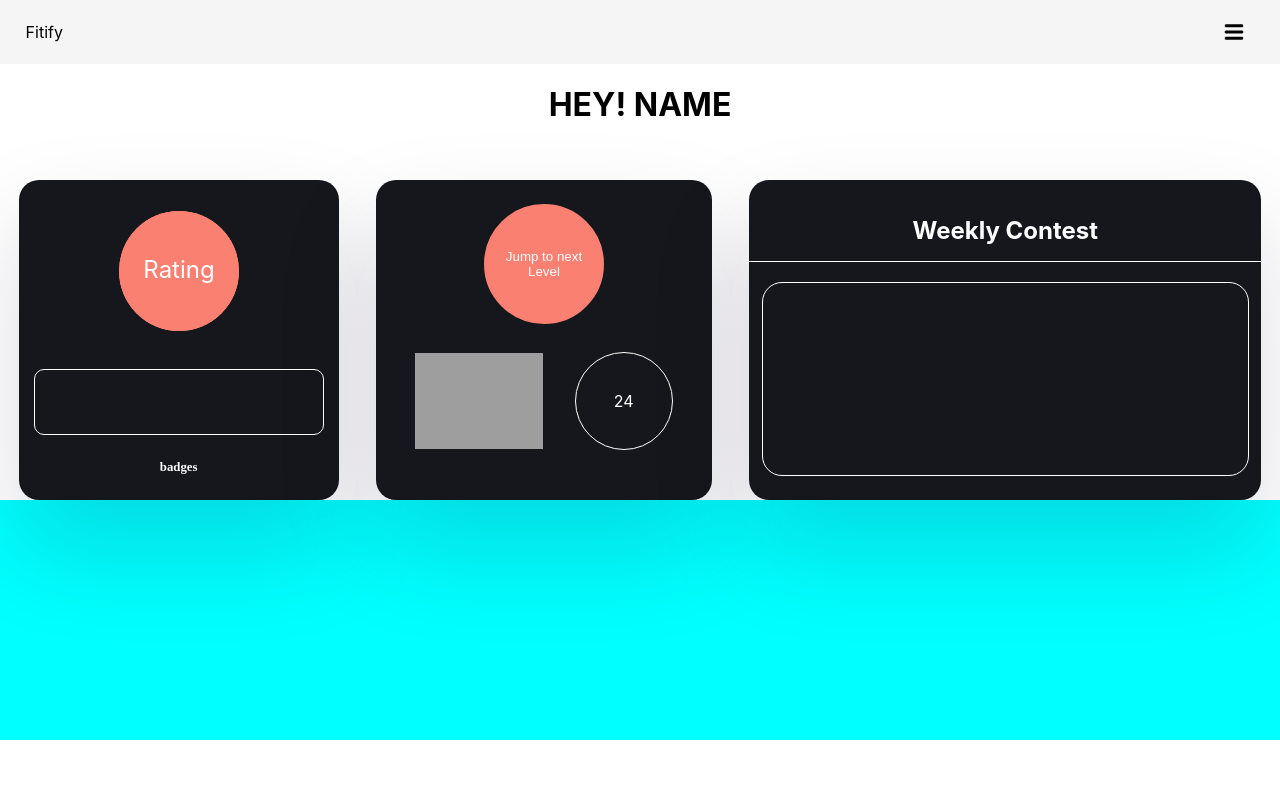
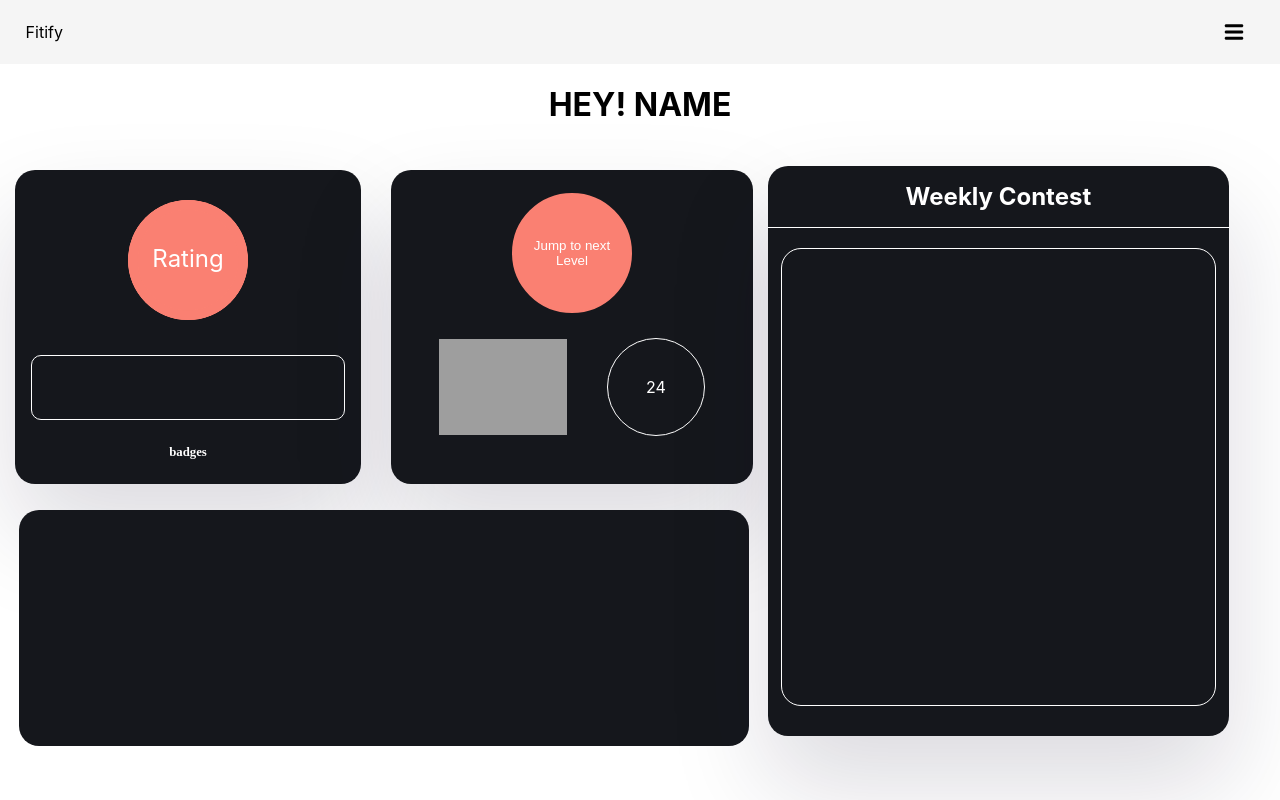
Before and after one commit to dsd739/fitness, a React (Create React App) app: page / in a window 1280 px wide. Built offline with nearby package versions, Linux system fonts and the light colour scheme; grey boxes are pictures that could not be loaded.

Commit message:
modified:   src/Styling/DashBoard.css 	modified:   src/components/DashBoard.jsx

```diff
--- a/src/Styling/DashBoard.css
+++ b/src/Styling/DashBoard.css
@@ -36,17 +36,27 @@
     fill: white;
 }
 
+.main{
+    display: flex;
+    height: 75vh;
+    width: 100%;
+}
+.dashboard .first{
+    display: flex;
+    flex-direction: column;
+    width: 60%;
+}
 .dashboard .sec1{
     height: 40vh;
     width: 100%;
     display: flex;
     /* background-color: salmon; */
     justify-content: space-around;
-    margin-top: 7vh;
+    margin-top: 3vh;
 }
 
 .dashboard .sec1 .sec1_1{
-    width: 25%;
+    width: 45%;
     height: 100%;
     /* background-color: powderblue; */
     display: flex;
@@ -117,7 +127,7 @@
 
 .dashboard .sec1 .sec1_2{
     /* height: 100%; */
-    width: 25%;
+    width: 45%;
     /* background-color: aqua; */
     display: flex;
     flex-direction: column;
@@ -176,9 +186,31 @@
     justify-content: center;
 }
 
-.dashboard .sec1 .sec1_3{
+.main .sec2{
+    height: 40%;
+    width: 100%;
+    /* background-color: aqua; */
+    margin-top: 2vw;
+    display: flex;
+    align-items: center;
+    justify-content: center;
+}
+
+.main .sec2 .undecided{
     height: 100%;
+    width: 95%;
+    border-radius: 20px;
+    background-color: rgb(21, 23, 28);
+}
+
+.main .second{
+    height: 95%;
     width: 40%;
+}
+
+.main .second .sec1_3{
+    height: 100%;
+    width: 90%;
     /* background-color: orange; */
     border-radius: 20px;
     box-shadow: rgba(17, 12, 46, 0.15) 0px 48px 100px 0px;
@@ -186,22 +218,16 @@
     color: white;
 }
 
-.dashboard .sec1 .sec1_3 h2{
+.main .second .sec1_3 h2{
     padding: 2vh;
     border-bottom: 1px solid white;
 }
 
-.dashboard .sec1 .sec1_3 .cont_list{
+.dashboard .second .sec1_3 .cont_list{
     border: 1px solid white;
     margin: 1vw;
-    height: 60%;
+    height: 80%;
     border-radius: 20px;
     /* color: white; */
     overflow-y: scroll;
 }
-
-.dashboard .sec2{
-    background-color: aqua;
-    height: 30%;
-    width: 100%;
-}
--- a/src/components/DashBoard.jsx
+++ b/src/components/DashBoard.jsx
@@ -12,10 +12,9 @@ const DashBoard = () => {
     setmenu(!menu);
   };
 
-
   return (
     <div className="dashboard">
-      <Side_menu show={menu} click={handleMenuIn}/>
+      <Side_menu show={menu} click={handleMenuIn} />
       <div className="nav">
         <div className="logo">Fitify</div>
         <Magnetic>
@@ -35,11 +34,22 @@ const DashBoard = () => {
       <div className="name">
         <h1>HEY! NAME</h1>
       </div>
+
+      <div className="main">
+      <div className="first">
         <div className="sec1">
-
           <div className="sec1_1">
             <div className="rating">
-          <CircularProgressbar className="cur_rating" value={100} styles={buildStyles({ pathColor:"salmon", textColor:"white", trailColor:"salmon"})} text='Rating'/>
+              <CircularProgressbar
+                className="cur_rating"
+                value={100}
+                styles={buildStyles({
+                  pathColor: "salmon",
+                  textColor: "white",
+                  trailColor: "salmon",
+                })}
+                text="Rating"
+              />
             </div>
             <div className="badges">
               {/* <img src="https://cdn.pixabay.com/photo/2018/04/11/11/54/small-poly-3310319_1280.jpg" alt="img" />
@@ -59,24 +69,26 @@ const DashBoard = () => {
               <button>Jump to next Level</button>
             </div>
             <div className="bmi">
-            <img src="https://cdn-icons-png.flaticon.com/512/3373/3373123.png" alt="" />
+              <img
+                src="https://cdn-icons-png.flaticon.com/512/3373/3373123.png"
+                alt=""
+              />
               <div className="cur_bmi">24</div>
             </div>
           </div>
+        </div>
+        <div className="sec2">
+          <div className="undecided"></div>
+        </div>
+      </div>
 
+      <div className="second">
           <div className="sec1_3">
           <h2>Weekly Contest</h2>
-          <div className="cont_list">
-
+          <div className="cont_list"></div>
           </div>
       </div>
       </div>
-
-      <div className="sec2">
-
-      </div>
-
-
     </div>
   );
 };
```
Lines whose indentation alone changed are shown as unchanged.
